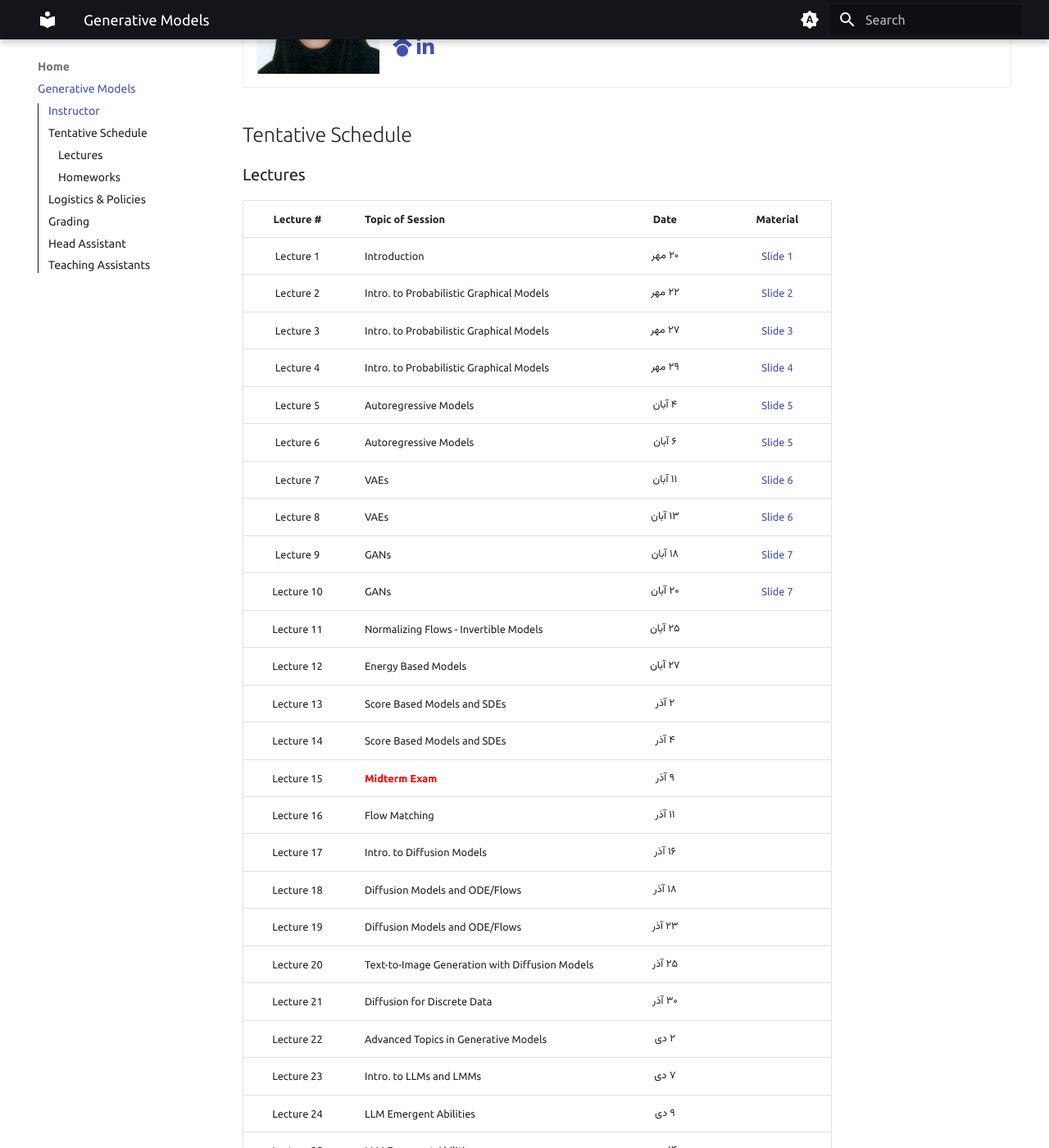
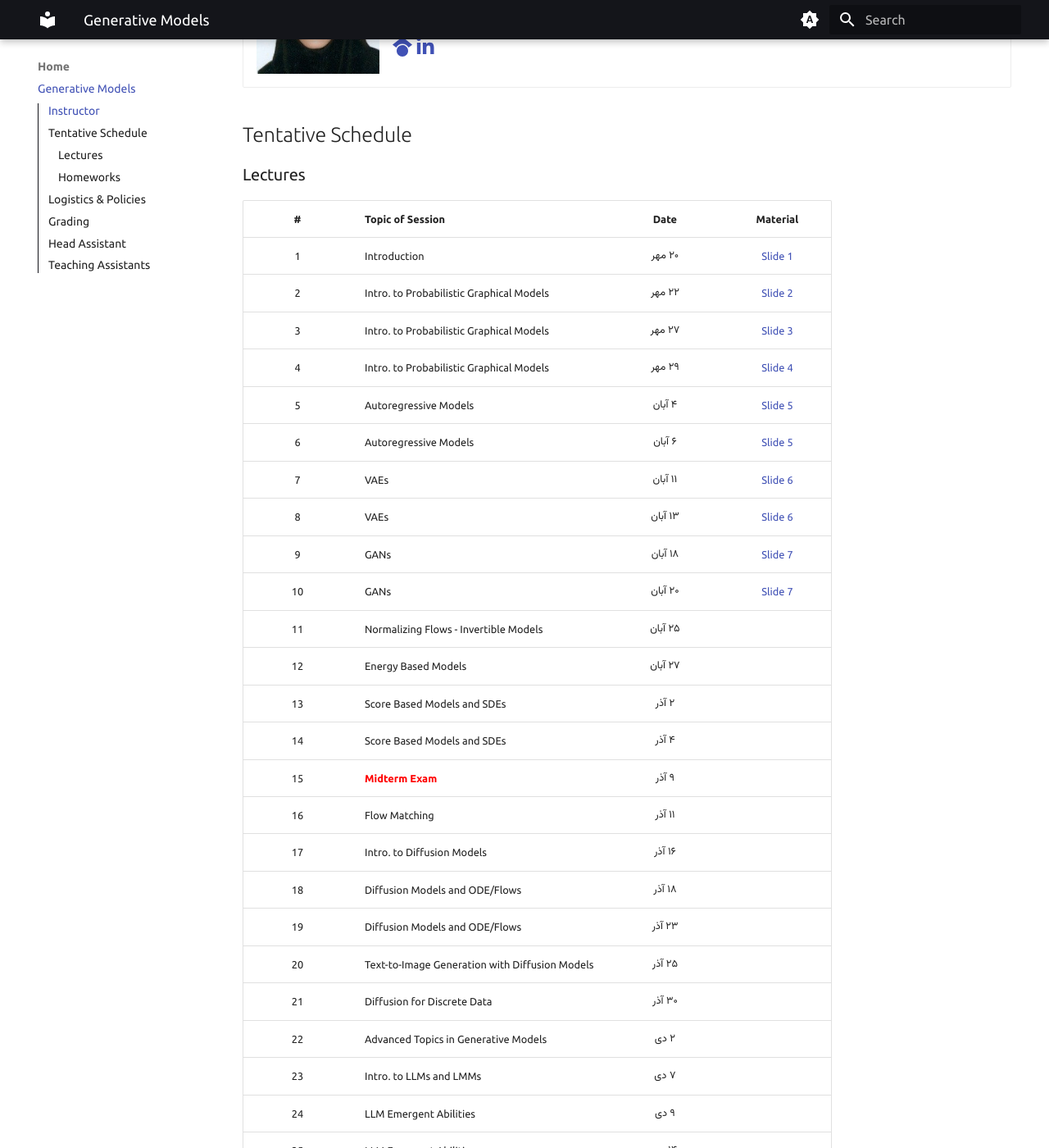
Before and after one commit to SUT-CS-GM/sut-cs-gm.github.io, an MkDocs documentation site: the page built from docs/index.md, in a window 1280 px wide and 1400 px high, scrolled down 665 px. Shown: the whole window at 82% size. Built offline with MkDocs 1.6.1 and Material for MkDocs 9.7.7, drawn with Linux system fonts in a browser that asks for light colours; some web fonts are replaced; some of the changed text lies outside the part shown.

Commit message:
Improve lectures table

```diff
--- a/docs/index.md
+++ b/docs/index.md
@@ -89,36 +89,36 @@ Upon successful completion of this course, students will be able to:
 
 ### Lectures
 
-| <div style="width:100px;">Lecture #</div> | <div style="width:250px;">Topic of Session</div>           |           <div style="width:110px;">Date</div>           | <div style="width:100px;">Material</div> |
+| <div style="width:100px;">#</div> | <div style="width:250px;">Topic of Session</div>           |           <div style="width:110px;">Date</div>           | <div style="width:100px;">Material</div> |
 |:-----------------------------------------:|:------------------------------------------------------------------|:---------------------------------------------------------------------:|:----------------------------------------:|
-|           Lecture 1           | Introduction                                                      | <div style="direction: rtl;font-family: Vazirmatn;">۲۰ مهر<br></div> |<a href="https://sut-cs-gm.github.io/slides/#slide-1-introduction">Slide 1</a>|
-|           Lecture 2           | Intro. to Probabilistic Graphical Models                            | <div style="direction: rtl;font-family: Vazirmatn;">۲۲ مهر<br></div> |<a href="https://sut-cs-gm.github.io/slides/#slide-2-pgm-representation">Slide 2</a>|
-|           Lecture 3           | Intro. to Probabilistic Graphical Models                            | <div style="direction: rtl;font-family: Vazirmatn;">۲۷ مهر<br></div> |<a href="https://sut-cs-gm.github.io/slides/#slide-3-pgm-inference">Slide 3</a>|
-|           Lecture 4           | Intro. to Probabilistic Graphical Models                            | <div style="direction: rtl;font-family: Vazirmatn;">۲۹ مهر<br></div> |<a href="https://sut-cs-gm.github.io/slides/#slide-4-pgm-learning">Slide 4</a>|
-|           Lecture 5           | Autoregressive Models                                             | <div style="direction: rtl;font-family: Vazirmatn;">۴ آبان<br></div>  |<a href="https://sut-cs-gm.github.io/slides/#slide-5-autoregressive-models">Slide 5</a>|
-|           Lecture 6           | Autoregressive Models                                             | <div style="direction: rtl;font-family: Vazirmatn;">۶ آبان<br></div>  |<a href="https://sut-cs-gm.github.io/slides/#slide-5-autoregressive-models">Slide 5</a>|
-|           Lecture 7           | VAEs                                                              | <div style="direction: rtl;font-family: Vazirmatn;">۱۱ آبان<br></div> |<a href="https://sut-cs-gm.github.io/slides/#slide-6-variational-autoencoder">Slide 6</a>|
-|           Lecture 8           | VAEs                                                              | <div style="direction: rtl;font-family: Vazirmatn;">۱۳ آبان<br></div> |<a href="https://sut-cs-gm.github.io/slides/#slide-6-variational-autoencoder">Slide 6</a>|
-|           Lecture 9           | GANs                                                              | <div style="direction: rtl;font-family: Vazirmatn;">۱۸ آبان<br></div> |<a href="https://sut-cs-gm.github.io/slides/#slide-7-gan">Slide 7</a>|
-|           Lecture 10          | GANs                                                              | <div style="direction: rtl;font-family: Vazirmatn;">۲۰ آبان<br></div> |<a href="https://sut-cs-gm.github.io/slides/#slide-7-gan">Slide 7</a>|
-|           Lecture 11          | Normalizing Flows - Invertible Models                             | <div style="direction: rtl;font-family: Vazirmatn;">۲۵ آبان<br></div> ||
-|           Lecture 12          | Energy Based Models                                               | <div style="direction: rtl;font-family: Vazirmatn;">۲۷ آبان<br></div> | |
-|           Lecture 13          | Score Based Models and SDEs                                       |  <div style="direction: rtl;font-family: Vazirmatn;">۲ آذر<br></div> | |
-|           Lecture 14          | Score Based Models and SDEs                                       |  <div style="direction: rtl;font-family: Vazirmatn;">۴ آذر<br></div> | |
-|           Lecture 15          | <div style="font-weight: bold; color: red;" > Midterm Exam</div>  |  <div style="direction: rtl;font-family: Vazirmatn;">۹ آذر<br></div> | |
-|           Lecture 16          | Flow Matching                                                     | <div style="direction: rtl;font-family: Vazirmatn;">۱۱ آذر<br></div> | |
-|           Lecture 17          | Intro. to Diffusion Models                                        | <div style="direction: rtl;font-family: Vazirmatn;">۱۶ آذر<br></div> | |
-|           Lecture 18          | Diffusion Models and ODE/Flows                                    | <div style="direction: rtl;font-family: Vazirmatn;">۱۸ آذر<br></div> | |
-|           Lecture 19          | Diffusion Models and ODE/Flows                                    | <div style="direction: rtl;font-family: Vazirmatn;">۲۳ آذر<br></div> | |
-|           Lecture 20          | Text-to-Image Generation with Diffusion Models                    | <div style="direction: rtl;font-family: Vazirmatn;">۲۵ آذر<br></div> | |
-|           Lecture 21          | Diffusion for Discrete Data                                       | <div style="direction: rtl;font-family: Vazirmatn;">۳۰ آذر<br></div> | |
-|           Lecture 22          | Advanced Topics in Generative Models                              |  <div style="direction: rtl;font-family: Vazirmatn;">۲ دی<br></div> | |
-|           Lecture 23          | Intro. to LLMs and LMMs                                           |  <div style="direction: rtl;font-family: Vazirmatn;">۷ دی<br></div> | |
-|           Lecture 24          | LLM Emergent Abilities                                            |  <div style="direction: rtl;font-family: Vazirmatn;">۹ دی<br></div> | |
-|           Lecture 25          | LLM Emergent Abilities                                            |  <div style="direction: rtl;font-family: Vazirmatn;">۱۴ دی<br></div> | |
-|           Lecture 26          | Reasoning in LLMs                                                 |  <div style="direction: rtl;font-family: Vazirmatn;">۱۶ دی<br></div> | |
-|           Lecture 27          | Reasoning in LLMs                                                 |  <div style="direction: rtl;font-family: Vazirmatn;">۲۱ دی<br></div> | |
-|           Lecture 28          | Reasoning in LLMs                                                 |  <div style="direction: rtl;font-family: Vazirmatn;">۲۳ دی<br></div> | |
+|           1           | Introduction                                                      | <div style="direction: rtl;font-family: Vazirmatn;">۲۰ مهر<br></div> |<a href="https://sut-cs-gm.github.io/slides/#slide-1-introduction">Slide 1</a>|
+|           2           | Intro. to Probabilistic Graphical Models                            | <div style="direction: rtl;font-family: Vazirmatn;">۲۲ مهر<br></div> |<a href="https://sut-cs-gm.github.io/slides/#slide-2-pgm-representation">Slide 2</a>|
+|           3           | Intro. to Probabilistic Graphical Models                            | <div style="direction: rtl;font-family: Vazirmatn;">۲۷ مهر<br></div> |<a href="https://sut-cs-gm.github.io/slides/#slide-3-pgm-inference">Slide 3</a>|
+|           4           | Intro. to Probabilistic Graphical Models                            | <div style="direction: rtl;font-family: Vazirmatn;">۲۹ مهر<br></div> |<a href="https://sut-cs-gm.github.io/slides/#slide-4-pgm-learning">Slide 4</a>|
+|           5           | Autoregressive Models                                             | <div style="direction: rtl;font-family: Vazirmatn;">۴ آبان<br></div>  |<a href="https://sut-cs-gm.github.io/slides/#slide-5-autoregressive-models">Slide 5</a>|
+|           6           | Autoregressive Models                                             | <div style="direction: rtl;font-family: Vazirmatn;">۶ آبان<br></div>  |<a href="https://sut-cs-gm.github.io/slides/#slide-5-autoregressive-models">Slide 5</a>|
+|           7           | VAEs                                                              | <div style="direction: rtl;font-family: Vazirmatn;">۱۱ آبان<br></div> |<a href="https://sut-cs-gm.github.io/slides/#slide-6-variational-autoencoder">Slide 6</a>|
+|           8           | VAEs                                                              | <div style="direction: rtl;font-family: Vazirmatn;">۱۳ آبان<br></div> |<a href="https://sut-cs-gm.github.io/slides/#slide-6-variational-autoencoder">Slide 6</a>|
+|           9           | GANs                                                              | <div style="direction: rtl;font-family: Vazirmatn;">۱۸ آبان<br></div> |<a href="https://sut-cs-gm.github.io/slides/#slide-7-gan">Slide 7</a>|
+|           10          | GANs                                                              | <div style="direction: rtl;font-family: Vazirmatn;">۲۰ آبان<br></div> |<a href="https://sut-cs-gm.github.io/slides/#slide-7-gan">Slide 7</a>|
+|           11          | Normalizing Flows - Invertible Models                             | <div style="direction: rtl;font-family: Vazirmatn;">۲۵ آبان<br></div> | |
+|           12          | Energy Based Models                                               | <div style="direction: rtl;font-family: Vazirmatn;">۲۷ آبان<br></div> | |
+|           13          | Score Based Models and SDEs                                       |  <div style="direction: rtl;font-family: Vazirmatn;">۲ آذر<br></div> | |
+|           14          | Score Based Models and SDEs                                       |  <div style="direction: rtl;font-family: Vazirmatn;">۴ آذر<br></div> | |
+|           15          | <div style="font-weight: bold; color: red;" > Midterm Exam</div>  |  <div style="direction: rtl;font-family: Vazirmatn;">۹ آذر<br></div> | |
+|           16          | Flow Matching                                                     | <div style="direction: rtl;font-family: Vazirmatn;">۱۱ آذر<br></div> | |
+|           17          | Intro. to Diffusion Models                                        | <div style="direction: rtl;font-family: Vazirmatn;">۱۶ آذر<br></div> | |
+|           18          | Diffusion Models and ODE/Flows                                    | <div style="direction: rtl;font-family: Vazirmatn;">۱۸ آذر<br></div> | |
+|           19          | Diffusion Models and ODE/Flows                                    | <div style="direction: rtl;font-family: Vazirmatn;">۲۳ آذر<br></div> | |
+|           20          | Text-to-Image Generation with Diffusion Models                    | <div style="direction: rtl;font-family: Vazirmatn;">۲۵ آذر<br></div> | |
+|           21          | Diffusion for Discrete Data                                       | <div style="direction: rtl;font-family: Vazirmatn;">۳۰ آذر<br></div> | |
+|           22          | Advanced Topics in Generative Models                              |  <div style="direction: rtl;font-family: Vazirmatn;">۲ دی<br></div> | |
+|           23          | Intro. to LLMs and LMMs                                           |  <div style="direction: rtl;font-family: Vazirmatn;">۷ دی<br></div> | |
+|           24          | LLM Emergent Abilities                                            |  <div style="direction: rtl;font-family: Vazirmatn;">۹ دی<br></div> | |
+|           25          | LLM Emergent Abilities                                            |  <div style="direction: rtl;font-family: Vazirmatn;">۱۴ دی<br></div> | |
+|           26          | Reasoning in LLMs                                                 |  <div style="direction: rtl;font-family: Vazirmatn;">۱۶ دی<br></div> | |
+|           27          | Reasoning in LLMs                                                 |  <div style="direction: rtl;font-family: Vazirmatn;">۲۱ دی<br></div> | |
+|           28          | Reasoning in LLMs                                                 |  <div style="direction: rtl;font-family: Vazirmatn;">۲۳ دی<br></div> | |
 
 ### Homeworks
 
```
